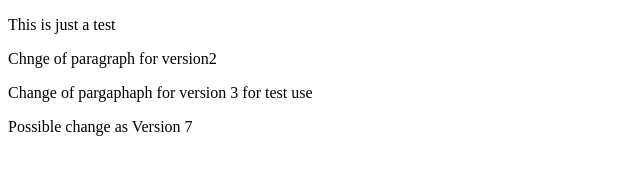
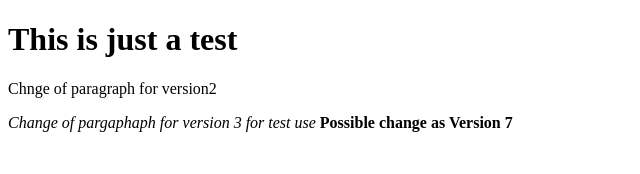
Before and after one commit to yesBibekaryal/myrepotest, a plain HTML site: page index.html in a window 1280 px wide. Shown: the whole page, without its empty margins (0-640 px from the left). Drawn offline with Linux system fonts and the light colour scheme.

Commit message:
italic, bold and h1 added

```diff
--- a/index.html
+++ b/index.html
@@ -3,10 +3,11 @@
 <head>
     <meta charset="UTF-8">
     <title>Title</title>
-    <p>This is just a test </p>
+
+    <h1>This is just a test </h1>
     <p>Chnge of paragraph for version2</p>
-    <p>Change of pargaphaph for version 3 for test use</p>
-    <p>Possible change as Version 7</p>
+    <i>Change of pargaphaph for version 3 for test use</i>
+    <b>Possible change as Version 7</b>
 </head>
 <body>
 
```
